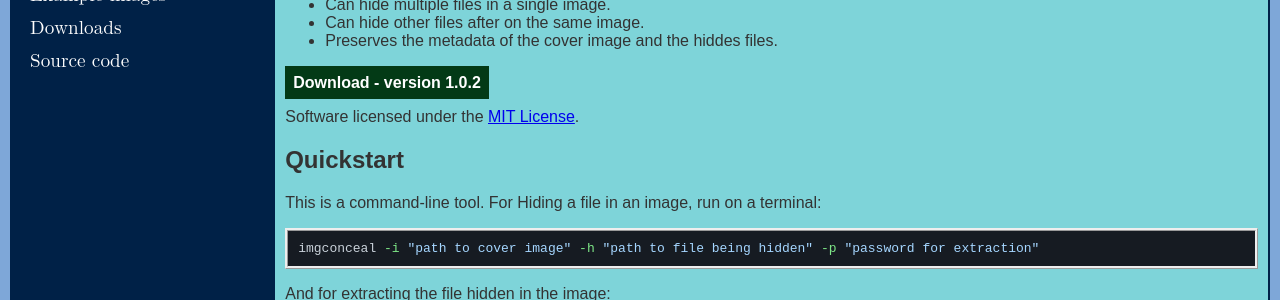
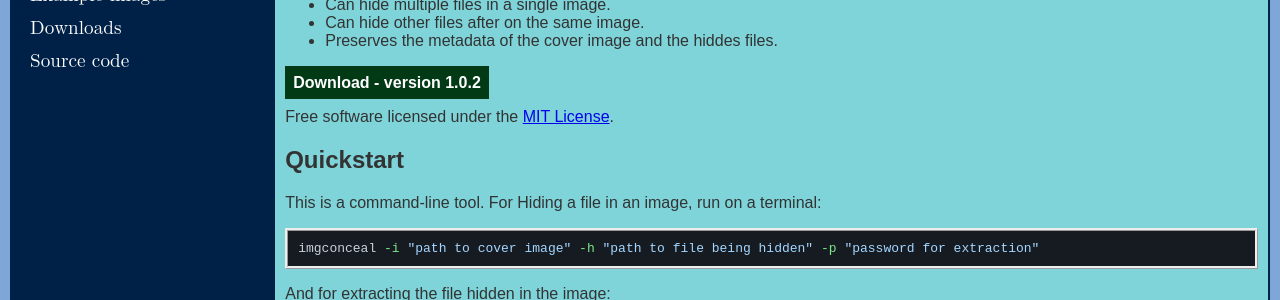
Before and after one commit to tbpaolini/imgconceal, a Jekyll site: the page built from index.md, in a window 1280 px wide. Shown: the part 236-536 px from the top of the page. Built offline with Jekyll 4.4.1, drawn with Linux system fonts in a browser that asks for light colours.

Commit message:
Included the term "free software"

```diff
--- a/index.md
+++ b/index.md
@@ -21,7 +21,7 @@
     </a>
 </p>
 
-Software licensed under the <a href="https://github.com/tbpaolini/imgconceal/blob/master/License.txt" rel="license" target="_blank">MIT License</a>.
+Free software licensed under the <a href="https://github.com/tbpaolini/imgconceal/blob/master/License.txt" rel="license" target="_blank">MIT License</a>.
 
 ## Quickstart
 
```
Also changed, not shown: other parts of index.md (+1 -1 lines).
